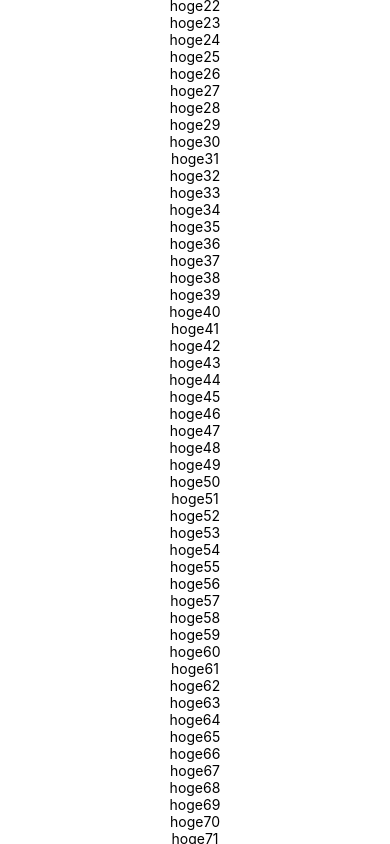
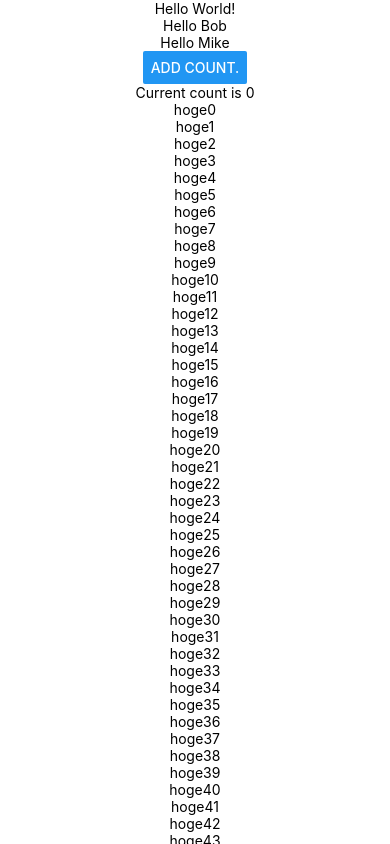
Before and after one commit to a0ki-github/ReactNativePlayground, a React Native app: screen / in a window 390 px wide. Shown: the top 844 px of the page. Built offline with nearby package versions, Linux system fonts and the light colour scheme.

Commit message:
add: use ScrollView

```diff
--- a/App.js
+++ b/App.js
@@ -1,5 +1,5 @@
 import { StatusBar } from 'expo-status-bar';
-import { StyleSheet, Text, View, Button } from 'react-native';
+import { StyleSheet, Text, View, Button, ScrollView } from 'react-native';
 import React, { useState } from 'react';
 
 export default function App() {
@@ -8,6 +8,7 @@ export default function App() {
   const numbers = [...Array(100)].map((_, i) => "hoge" + i)
 
   return (
+    <ScrollView>
       <View style={styles.container}>
         <StatusBar style="auto" />
         <Text>Hello World!</Text>
@@ -22,6 +23,7 @@ export default function App() {
           <Text>{number}</Text>
         ))}
       </View>
+    </ScrollView>
   );
 }
 
```
Lines whose indentation alone changed are shown as unchanged.
